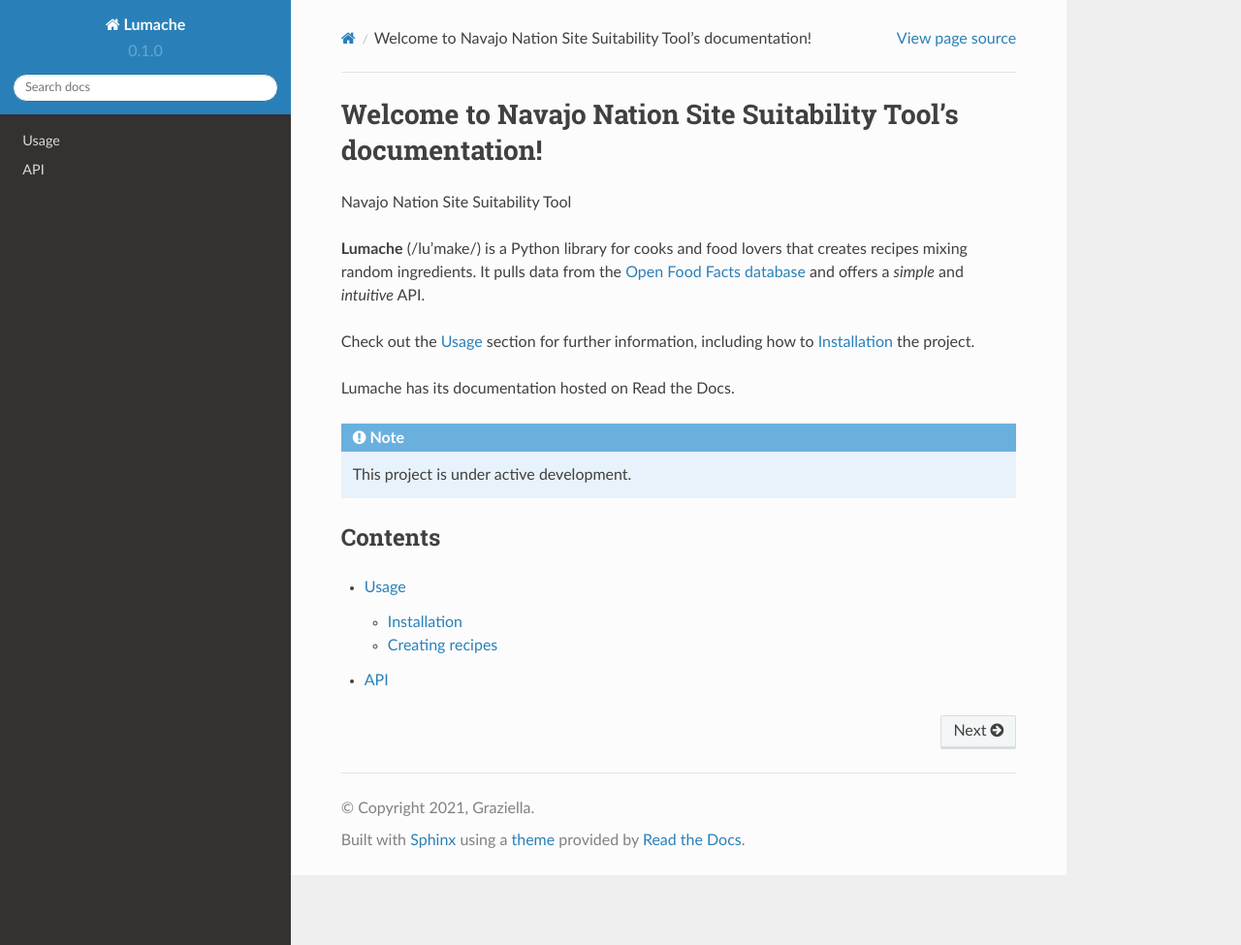
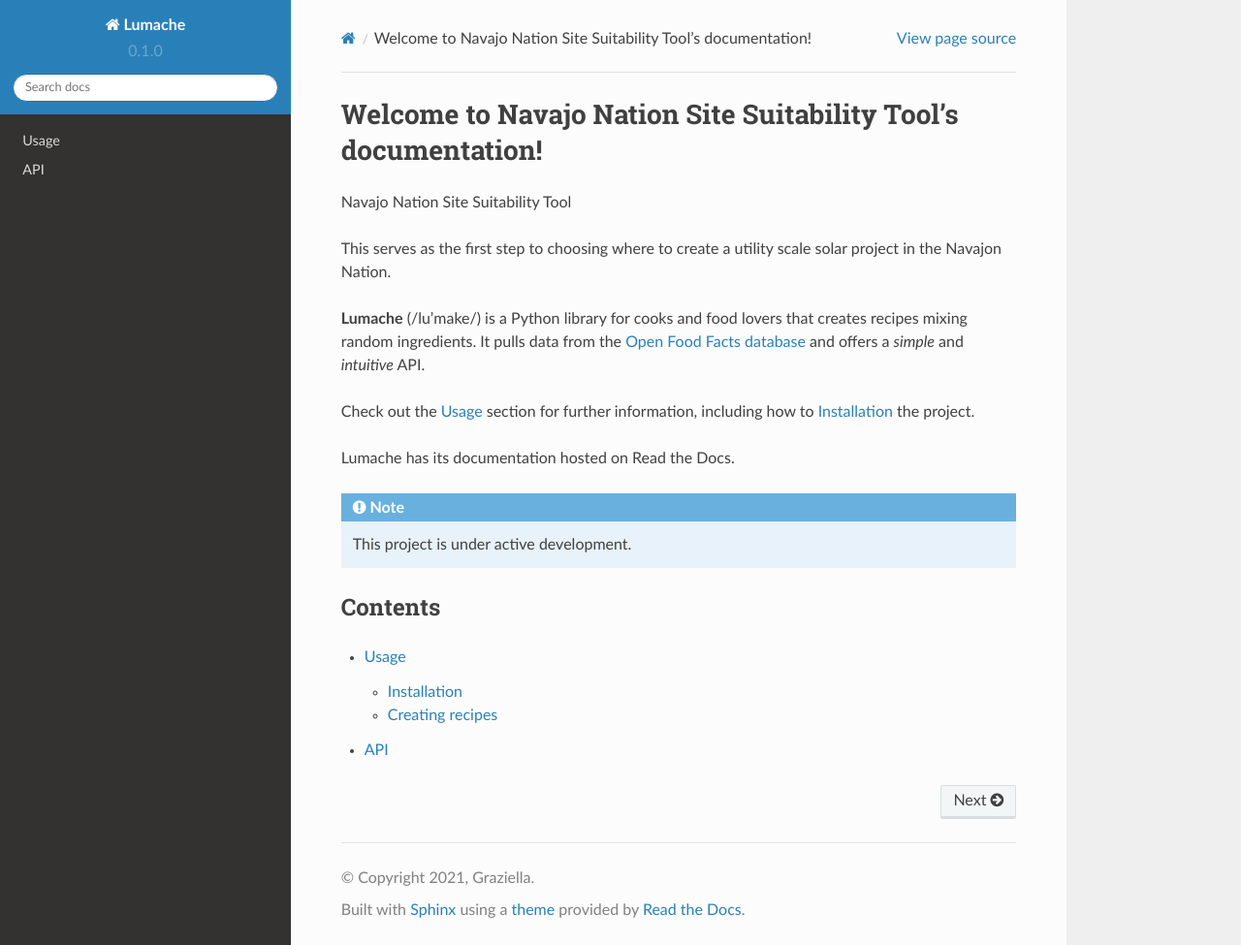
Before and after one commit to rynereger/rtd-tutorial, a Sphinx documentation site: the page built from docs/source/index.rst, in a window 1280 px wide and 975 px high. Shown: the whole window at 97% size. Built offline with Sphinx 7.4.7 and the Read the Docs theme 2.0.0, drawn with Linux system fonts in a browser that asks for light colours.

Commit message:
Update index.rst

```diff
--- a/docs/source/index.rst
+++ b/docs/source/index.rst
@@ -2,6 +2,8 @@ Welcome to Navajo Nation Site Suitability Tool's documentation!
 =================================================================
 
 Navajo Nation Site Suitability Tool
+
+This serves as the first step to choosing where to create a utility scale solar project in the Navajon Nation.
 
 
 **Lumache** (/lu'make/) is a Python library for cooks and food lovers
```
